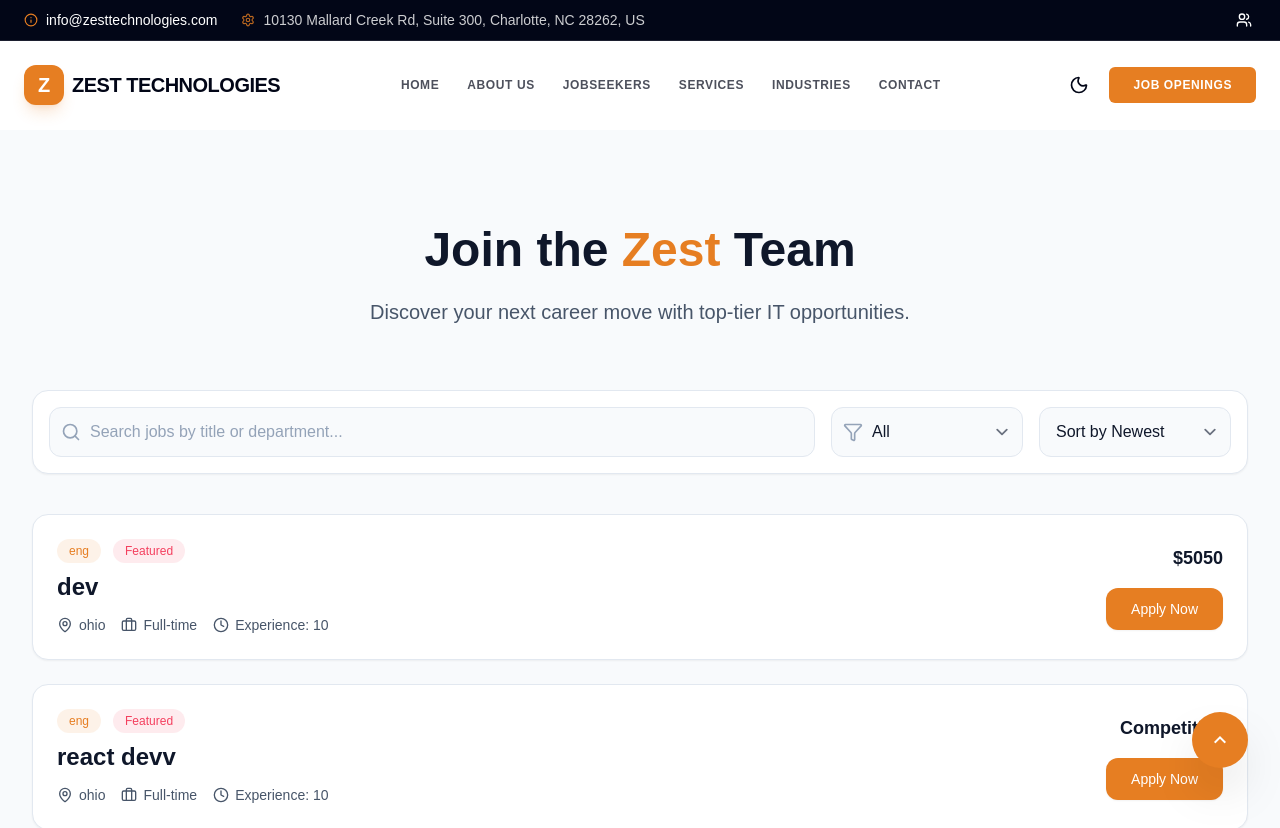
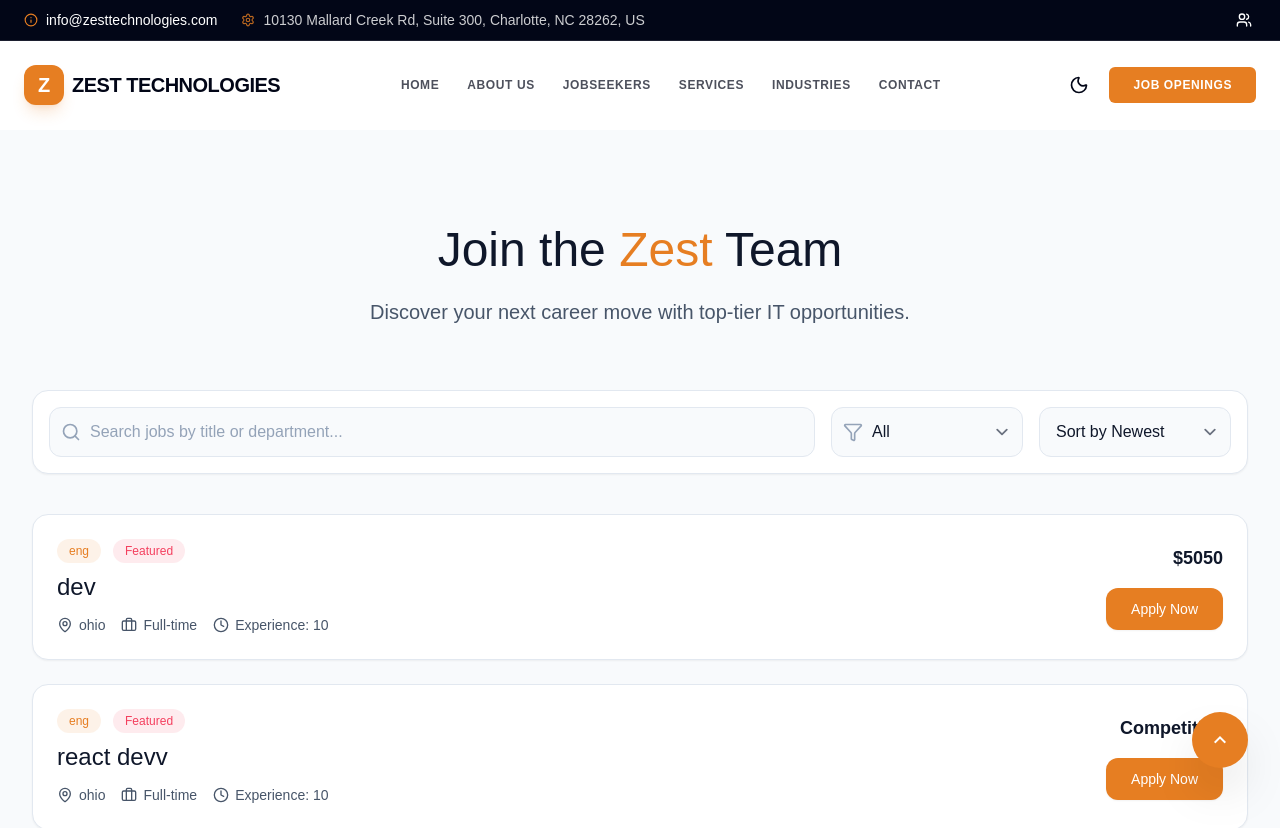
Before and after one commit to zesttech-usa/Website-main, a React (Vite) app: page /careers in a window 1280 px wide. Shown: the top 828 px of the page. Built offline with nearby package versions, Linux system fonts and the light colour scheme; a web font is replaced by a local one.

Commit message:
UI: Apply 500 weight and Coolvetica to all headings

```diff
--- a/src/index.css
+++ b/src/index.css
@@ -1,6 +1,13 @@
 @tailwind base;
 @tailwind components;
 @tailwind utilities;
+
+@layer base {
+    h1, h2, h3, h4, h5, h6, .font-display {
+        font-family: 'Coolvetica', sans-serif;
+        font-weight: 500 !important;
+    }
+}
 
 @layer utilities {
     .glass-card {
```
